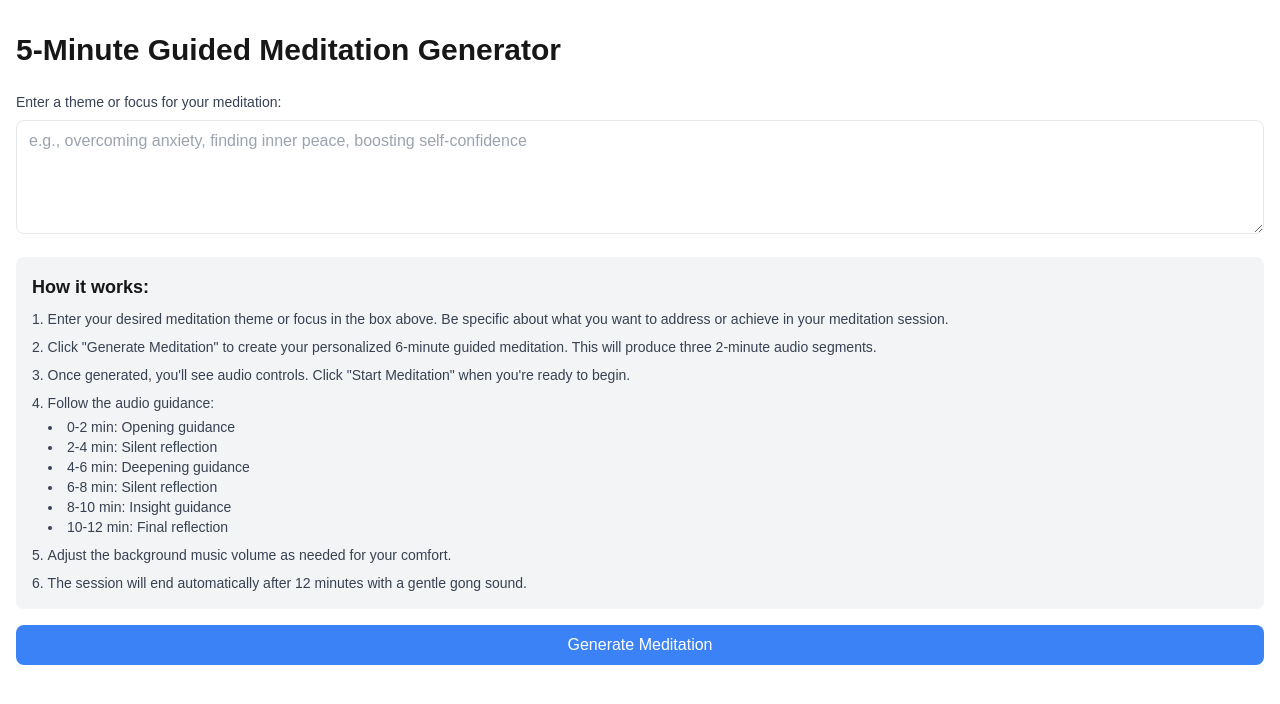
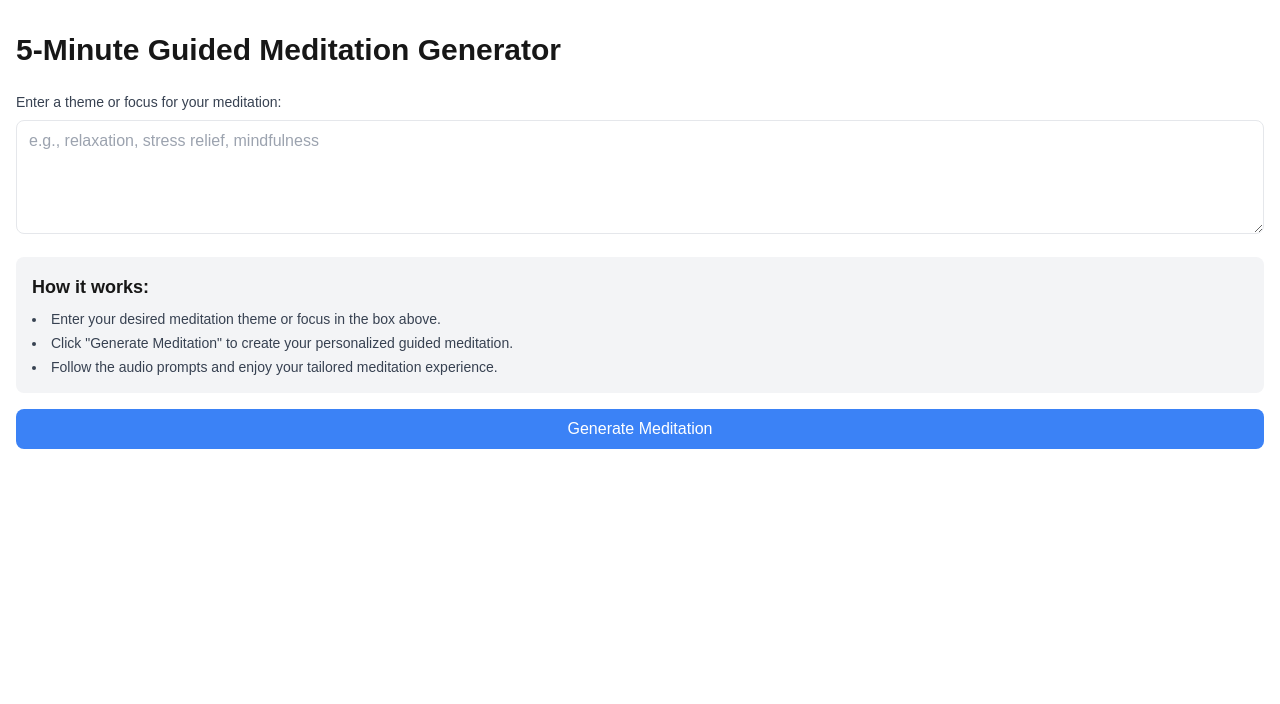
Before and after one commit to benblaine/write-and-reflect, a Next.js app: page / in a window 1280 px wide. Shown: the top 704 px of the page. Built offline with nearby package versions, Linux system fonts and the light colour scheme.

Commit message:
Improve 'How it works' instructions in MeditationForm

```diff
--- a/components/MeditationForm.tsx
+++ b/components/MeditationForm.tsx
@@ -49,30 +49,18 @@ export default function MeditationForm({ onMeditationGenerated }: MeditationForm
           onChange={(e) => setInput(e.target.value)}
           className="w-full px-3 py-2 text-gray-700 border rounded-lg focus:outline-none focus:border-blue-500"
           rows={4}
-          placeholder="e.g., overcoming anxiety, finding inner peace, boosting self-confidence"
+          placeholder="e.g., relaxation, stress relief, mindfulness"
           required
         />
       </div>
       {!isGenerated && (
         <div className="bg-gray-100 p-4 rounded-lg">
           <h3 className="text-lg font-semibold mb-2">How it works:</h3>
-          <ol className="list-decimal list-inside space-y-2 text-sm text-gray-700">
-            <li>Enter your desired meditation theme or focus in the box above. Be specific about what you want to address or achieve in your meditation session.</li>
-            <li>Click &quot;Generate Meditation&quot; to create your personalized 6-minute guided meditation. This will produce three 2-minute audio segments.</li>
-            <li>Once generated, you&apos;ll see audio controls. Click &quot;Start Meditation&quot; when you&apos;re ready to begin.</li>
-            <li>Follow the audio guidance:
-              <ul className="list-disc list-inside ml-4 mt-1">
-                <li>0-2 min: Opening guidance</li>
-                <li>2-4 min: Silent reflection</li>
-                <li>4-6 min: Deepening guidance</li>
-                <li>6-8 min: Silent reflection</li>
-                <li>8-10 min: Insight guidance</li>
-                <li>10-12 min: Final reflection</li>
-              </ul>
-            </li>
-            <li>Adjust the background music volume as needed for your comfort.</li>
-            <li>The session will end automatically after 12 minutes with a gentle gong sound.</li>
-          </ol>
+          <ul className="list-disc list-inside space-y-1 text-sm text-gray-700">
+            <li>Enter your desired meditation theme or focus in the box above.</li>
+            <li>Click &quot;Generate Meditation&quot; to create your personalized guided meditation.</li>
+            <li>Follow the audio prompts and enjoy your tailored meditation experience.</li>
+          </ul>
         </div>
       )}
       <button
```
